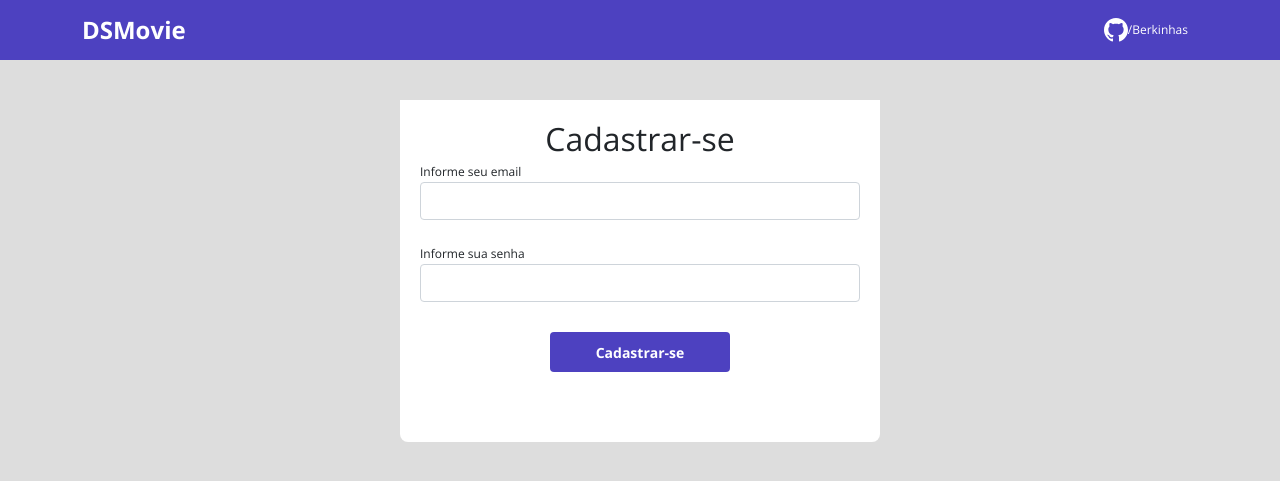
After one commit to Berkinhas/dsmovie, a Flask app: template templates/registro.html in a window 1280 px wide. The commit adds this page. Shown: the top 481 px of the page. Run offline with Flask 2, Linux system fonts and the light colour scheme; the template is opened without the code that fills it, so the values that code supplies are empty.

Commit message:
Introduzindo o Flask no projeto

```diff
--- /dev/null
+++ b/app.py
@@ -0,0 +1,22 @@
+from flask import Flask, request, render_template, url_for, redirect
+app = Flask(__name__)
+
+@app.route('/<string:nome>')
+def error(nome):
+    return f'<h1>A página ({nome}) não existe!</h1>'
+
+@app.route('/')
+def index():
+    return render_template('index.html')
+
+@app.route('/registro')
+def registro():
+    return render_template('registro.html')
+
+@app.route('/home')
+def home():
+    return render_template('home.html')
+
+
+
+app.run(debug=True)
--- a/css/styles.css
+++ b/static/css/styles.css
@@ -128,6 +128,21 @@ a, a:hover {
     justify-content: center;
     border-radius: 4px;
     border: 0;
+    top: 30px;
+    position: relative;
+}
+
+.dsmovie-registro{
+    width: 180px;
+    height: 40px;
+    color: var(--text-gray);
+    font-size: 13px;
+    font-weight: 700;
+    display: flex;
+    align-items: center;
+    justify-content: center;
+    top: 30px;
+    position: relative;
 }
 
 .dsmovie-form-container {
--- a/index.html
+++ b/templates/home.html
@@ -8,7 +8,7 @@
 
     <link href="https://cdn.jsdelivr.net/npm/bootstrap@5.1.3/dist/css/bootstrap.min.css" rel="stylesheet" integrity="sha384-1BmE4kWBq78iYhFldvKuhfTAU6auU8tT94WrHftjDbrCEXSU1oBoqyl2QvZ6jIW3" crossorigin="anonymous">
 
-    <link rel="stylesheet" href="css/styles.css">
+    <link rel="stylesheet" href="{{ url_for('static', filename='css/styles.css') }}">
 
 </head>
 <body>
--- /dev/null
+++ b/templates/registro.html
@@ -0,0 +1,61 @@
+<!DOCTYPE html>
+<html lang="pt-br">
+<head>
+    <meta charset="UTF-8">
+    <meta http-equiv="X-UA-Compatible" content="IE=edge">
+    <meta name="viewport" content="width=device-width, initial-scale=1.0">
+    <title>Projeto DSMovie</title>
+
+    <link href="https://cdn.jsdelivr.net/npm/bootstrap@5.1.3/dist/css/bootstrap.min.css" rel="stylesheet" integrity="sha384-1BmE4kWBq78iYhFldvKuhfTAU6auU8tT94WrHftjDbrCEXSU1oBoqyl2QvZ6jIW3" crossorigin="anonymous">
+
+    <link rel="stylesheet" href="{{ url_for('static', filename='css/styles.css') }}">
+
+</head>
+<body>
+    <header>
+        <nav class="container">
+            <h1>DSMovie</h1>
+            <div class="dsmovie-contact-container">
+                <img src="/static/img/github.svg" alt="Github">
+                <a href="https://github.com/Berkinhas">/Berkinhas</a>
+            </div>
+        </nav>
+    </header>
+
+    <main>
+        <section id="dsmovie-form-section">
+
+            <div class="container dsmovie-form-container">
+
+                <div>
+                    <div class="dsmovie-card-login">
+                        <div class="dsmovie-form-description">
+                            <h2>Cadastrar-se</h2>
+                            <form class="dsmovie-form">
+                                <div class="form-group dsmovie-form-group">
+                                    <label for="email">Informe seu email</label>
+                                    <input class="form-control" type="email" id="email">
+                                </div>
+
+                                <div class="form-group dsmovie-form-group">
+                                    <label for="password">Informe sua senha</label>
+                                    <input class="form-control" type="password" id="password">
+                                    <div class="dsmovie-form-btn-container">
+                                        <button class="dsmovie-btn" type="submit">Cadastrar-se</button>
+                                    </div>
+                                </div>
+
+                                </div>
+
+                            </form>
+
+                        </div>
+                    </div>
+                </div>
+          </div>
+        </section>
+    </main>
+
+</body>
+
+</html>
```
Also changed, not shown: templates/form.html (added, +65 -0 lines), templates/index.html (renamed from form.html, +13 -17 lines), static/img/arrow.svg (renamed from img/arrow.svg), static/img/github.svg (renamed from img/github.svg), static/img/star-empty.svg (renamed from img/star-empty.svg), static/img/star-full.svg (renamed from img/star-full.svg), static/img/star-half.svg (renamed from img/star-half.svg).
